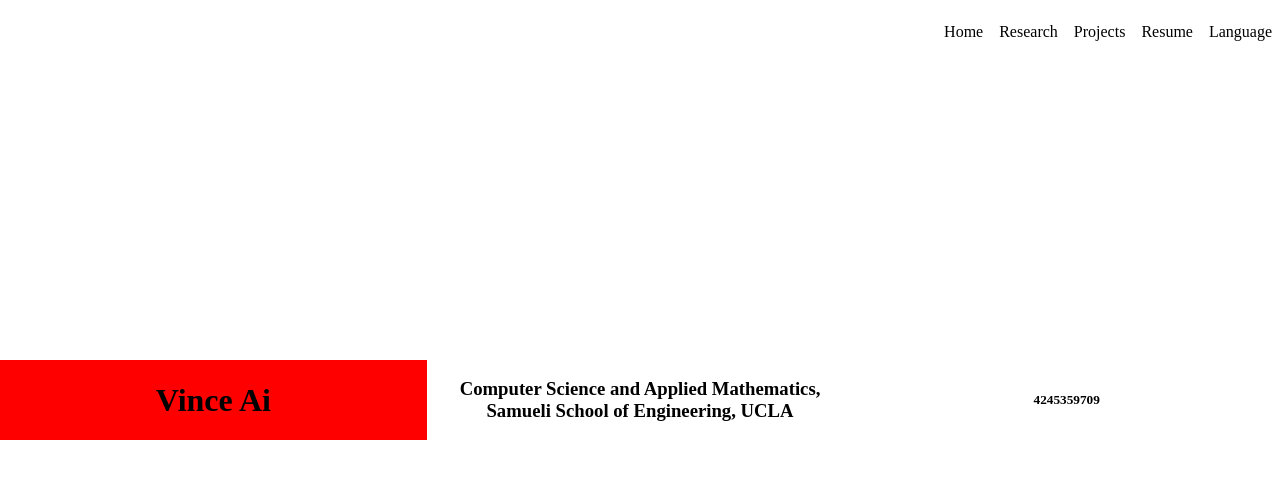
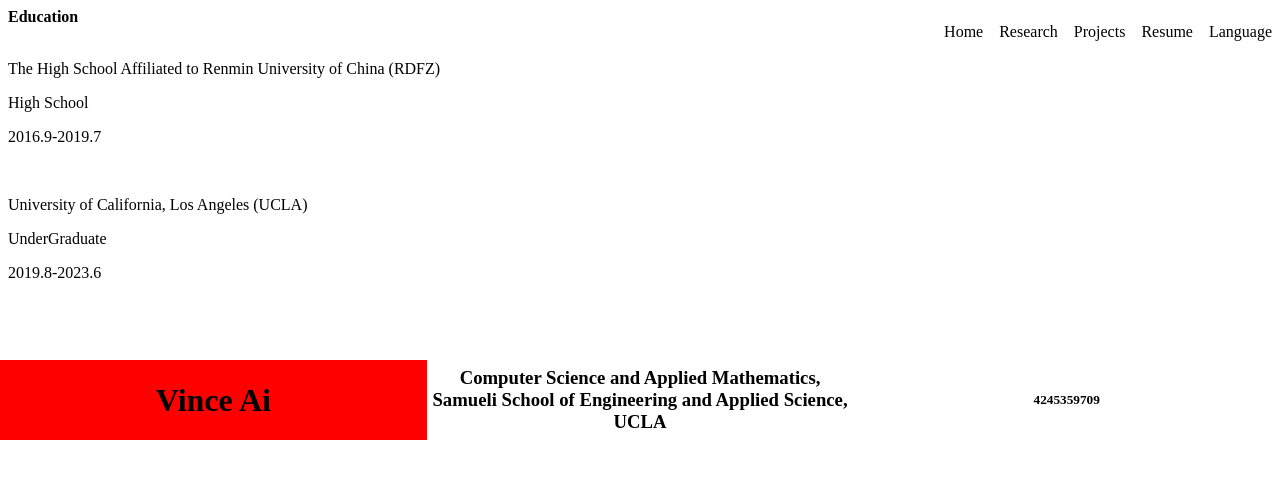
Before and after one commit to Vince-Ai/vince-ai.github.io, a React (Create React App) app: page / in a window 1280 px wide. Shown: the top 478 px of the page. Built offline with nearby package versions, Linux system fonts and the light colour scheme.

Commit message:
Updated Main Page
Updated Main Page

```diff
--- /dev/null
+++ b/src/Data.js
@@ -0,0 +1,29 @@
+export let edu_en = [
+    {
+        "Img": "",
+        "Name": "The High School Affiliated to Renmin University of China (RDFZ)",
+        "Level": "High School",
+        "Time": "2016.9-2019.7"
+    },
+    {
+        "Img": "",
+        "Name": "University of California, Los Angeles (UCLA)",
+                "Level": "UnderGraduate",
+        "Time": "2019.8-2023.6"
+    },
+];
+
+export let edu_zh = [
+    {
+        "Img": "",
+        "Name": "中国人民大学附属中学（RDFZ）",
+        "Level": "高中",
+        "Time": "2016.9-2019.7"
+    },
+    {
+        "Img": "",
+        "Name": "加州大学洛杉矶分校（UCLA）",
+        "Level": "本科",
+        "Time": "2019.8-2023.6"
+    },
+];
--- a/src/Pages/Main.js
+++ b/src/Pages/Main.js
@@ -1,15 +1,28 @@
-import React from 'react'
+import React, { useContext } from 'react'
 import './Main.css'
+import {edu_zh, edu_en} from '../Data';
+import { GlobalContext } from "../GlobalContext"
 
-export default function Main (props) {
-    return (<Profile />);
+export default function Main () {
+    const {isEng} = useContext(GlobalContext);
+
+    return (
+        <div>
+            <Profile isEng={isEng}/>
+            <Education isEng={isEng}/>
+            <Experience isEng={isEng}/>
+        </div>
+    );
 }
 
-function Profile(props) {
+function Profile (props) {
     return (
         <div className="ProfileWrapper">
-            <h1>Vince Ai</h1>
-            <h3>{"Computer Science and Applied Mathematics,\n Samueli School of Engineering, UCLA"}</h3>
+            <h1>{props.isEng ? "Vince Ai" : "艾文斯"}</h1>
+            <h3>{props.isEng ?
+                "Computer Science and Applied Mathematics, Samueli School of Engineering and Applied Science, UCLA"
+                : "计算机与应用数学专业，加州大学洛杉矶分校，工程与应用科学学院"
+            }</h3>
             <h5>4245359709</h5>
             <div className="contact">
 
@@ -17,3 +30,34 @@
         </div>
     )
 }
+
+function Education (props) {
+    function Field (props) {
+        return (
+            <div>
+                <img src={props.data.Img} alt=""/>
+                <p>{props.data.Name}</p>
+                <p>{props.data.Level}</p>
+                <p>{props.data.Time}</p>
+            </div>
+        );
+    }
+
+    let cur_edu = props.isEng ? edu_en : edu_zh;
+
+    return (
+        <div>
+            <strong>{props.isEng ? "Education" : "学历"}</strong>
+            {cur_edu.map(edu => <Field key={edu.Name} data={edu}/>)}
+        </div>
+    );
+}
+
+
+function Experience () {
+    return (
+        <div>
+
+        </div>
+    );
+}
```
